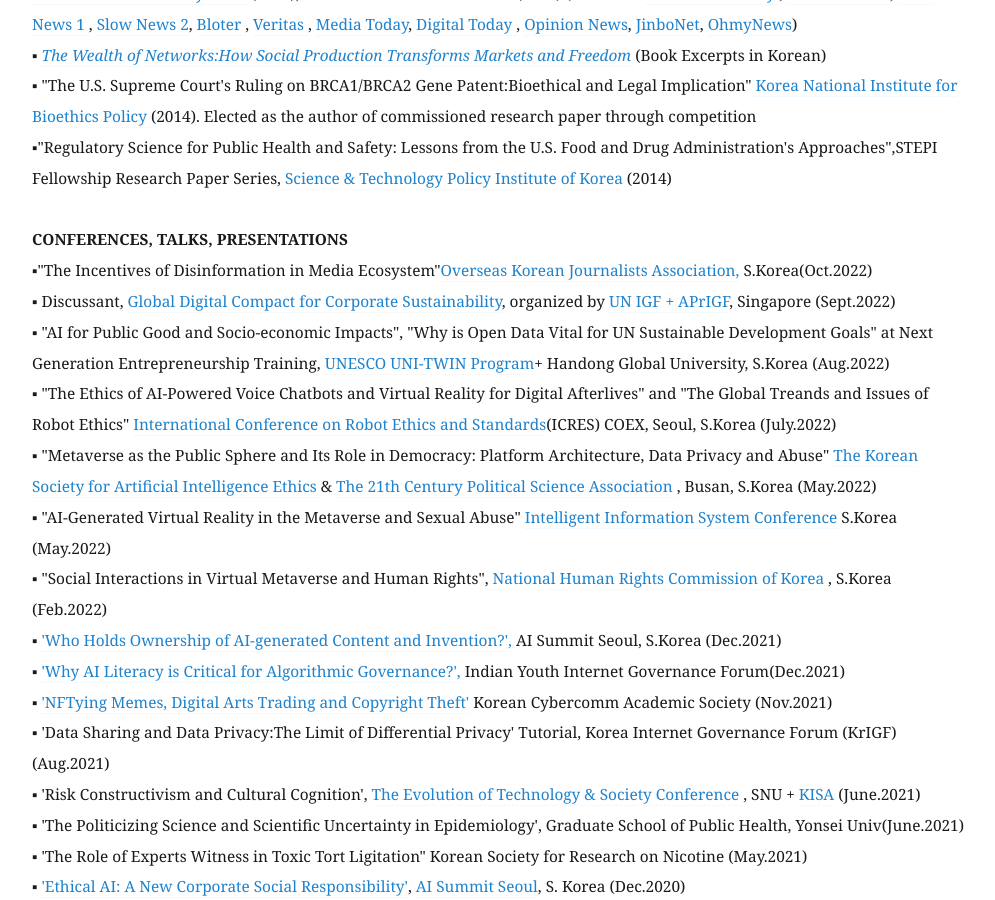
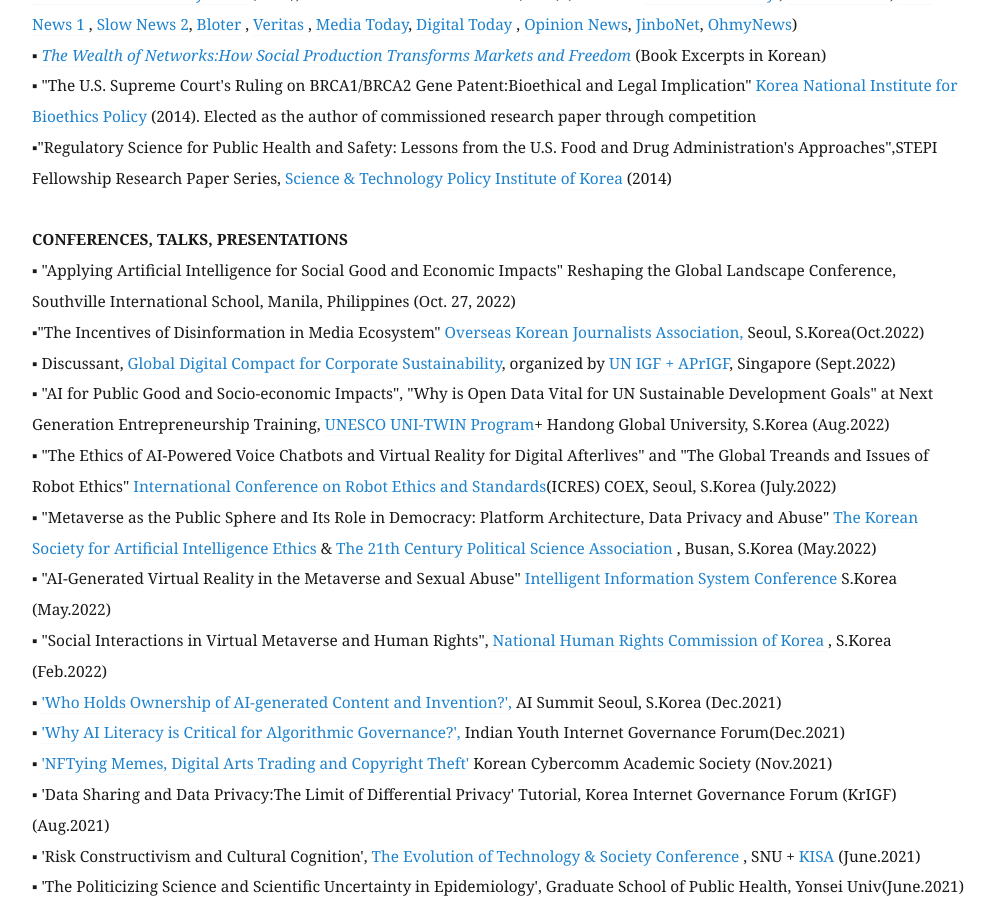
Before and after one commit to eunchangchoi/eunchangchoi.github.io, a Jekyll site: the page built from index.md, in a window 1280 px wide and 900 px high, scrolled down 3314 px. Shown: the whole window, without its empty margins (68-1063 px from the left). Built offline with Jekyll 4.4.1, drawn with Linux system fonts in a browser that asks for light colours.

Commit message:
Update index.md

```diff
--- a/index.md
+++ b/index.md
@@ -73,7 +73,8 @@
 ▪"Regulatory Science for Public Health and Safety: Lessons from the U.S. Food and Drug Administration's Approaches",STEPI Fellowship Research Paper Series,<a href="https://www.stepi.re.kr/site/stepien/main.do"> Science & Technology Policy Institute of Korea</a> (2014)<br>
      <br>
  <strong> CONFERENCES, TALKS, PRESENTATIONS </strong> <br>
-▪"The Incentives of Disinformation in Media Ecosystem"<a href="https://www.okja.org/">Overseas Korean Journalists Association,</a> S.Korea(Oct.2022) <br>
+▪ "Applying Artificial Intelligence for Social Good and Economic Impacts" Reshaping the Global Landscape Conference, Southville International School, Manila, Philippines (Oct. 27, 2022) <br>
+▪"The Incentives of Disinformation in Media Ecosystem"<a href="https://www.okja.org/"> Overseas Korean Journalists Association,</a> Seoul, S.Korea(Oct.2022) <br>
 ▪ Discussant, <a href="https://www.un.org/techenvoy/global-digital-compact"> Global Digital Compact for Corporate Sustainability</a>, organized by <a href="https://ap.rigf.asia/news/2022-program-schedule/"> UN IGF + APrIGF</a>, Singapore (Sept.2022)<br>
 ▪ "AI for Public Good and Socio-economic Impacts", "Why is Open Data Vital for UN Sustainable Development Goals" at Next Generation Entrepreneurship Training, <a href="https://unitwin.handong.edu/en/business/business01.php?PHPSESSID=69c02cb1186389da4b0fabb228f124c0"> UNESCO UNI-TWIN Program</a>+ Handong Global University, S.Korea (Aug.2022) <br>
 ▪ "The Ethics of AI-Powered Voice Chatbots and Virtual Reality for Digital Afterlives" and "The Global Treands and Issues of Robot Ethics"
```
